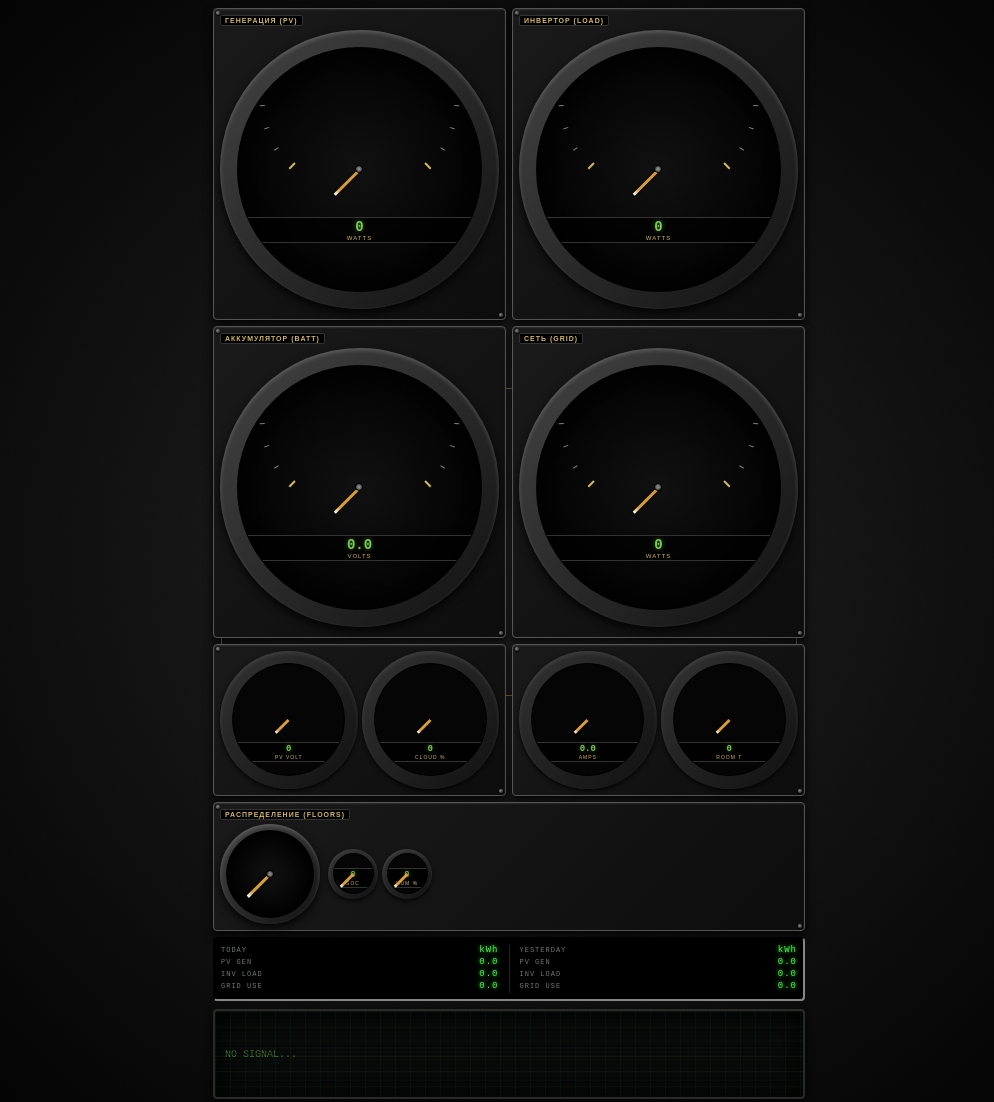
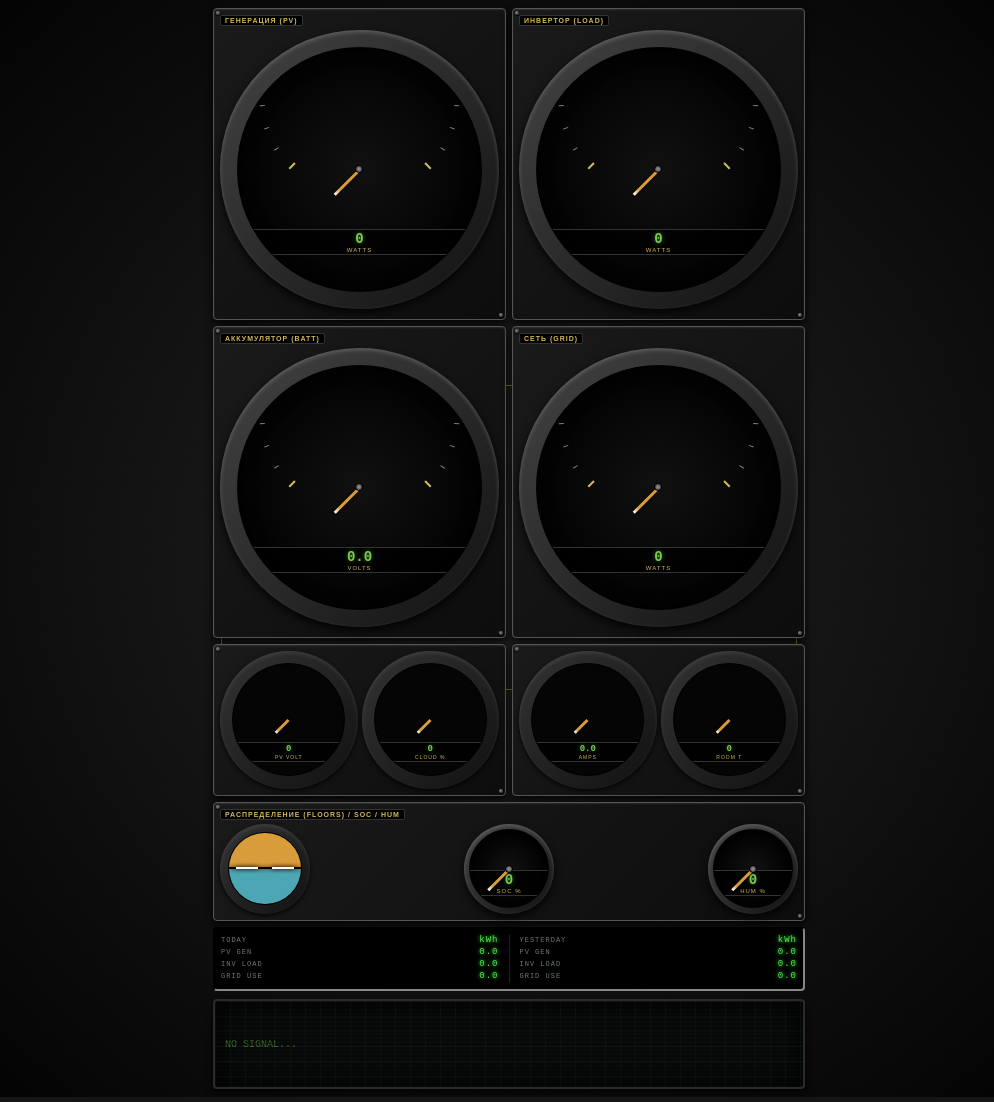
Before and after one commit to Paulpacs/subsolar, a plain HTML site: page index.html in a window 1280 px wide. Shown: the whole page, without its empty margins (131-1125 px from the left). Drawn offline with Linux system fonts and the light colour scheme; no server answers.

Commit message:
Update index.html

```diff
--- a/index.html
+++ b/index.html
@@ -116,7 +116,7 @@
   }
 
   /* Ticks */
-  .gauge-ticks { position: absolute; inset: 0; border-radius: 50%; }
+  .gauge-ticks { position: absolute; inset: 0; border-radius: 50%; z-index: 2;}
   .tick {
     position: absolute; top: 0; left: 50%; width: 1px; height: 5px;
     background: var(--white); transform-origin: 50% 50px;
@@ -124,31 +124,26 @@
   }
   .tick.major { height: 8px; width: 2px; background: var(--warning-yellow); opacity: 1; }
 
-  /* Special Dual Needle Ticks */
-  .tick.dual-left { background: var(--cyan); }
-  .tick.dual-right { background: var(--amber); }
-
   /* Needle */
   .needle {
     position: absolute; bottom: 50%; left: 50%; width: 3px; height: 35px;
     transform-origin: bottom center; transform: rotate(-135deg);
-    margin-left: -1.5px; z-index: 2;
+    margin-left: -1.5px; z-index: 3;
     box-shadow: 0 1px 3px rgba(0,0,0,0.8);
     transition: transform 0.8s cubic-bezier(0.4, 0, 0.2, 1);
   }
   .needle.pv { background: linear-gradient(to top, var(--amber) 0%, var(--amber) 80%, #fff 100%); }
-  .needle.cyan { background: linear-gradient(to top, var(--cyan) 0%, var(--cyan) 80%, #fff 100%); }
 
   .needle-pivot {
     position: absolute; top: 50%; left: 50%; transform: translate(-50%, -50%);
     width: 8px; height: 8px; background: radial-gradient(circle, #999, #333);
-    border-radius: 50%; z-index: 3; border: 1px solid #000;
+    border-radius: 50%; z-index: 4; border: 1px solid #000;
   }
 
   /* Digital Readout */
   .gauge-digital {
-    position: absolute; bottom: 20%; width: 100%; text-align: center;
-    z-index: 1; background: rgba(0,0,0,0.7); padding: 1px 0;
+    position: absolute; bottom: 15%; width: 100%; text-align: center;
+    z-index: 2; background: rgba(0,0,0,0.8); padding: 1px 0;
     border-top: 1px solid #333; border-bottom: 1px solid #333;
   }
   .gauge-digital .num { font-family: 'Courier New', monospace; font-size: 14px; font-weight: bold; color: var(--lime); text-shadow: 0 0 5px rgba(122,204,80,0.5); }
@@ -175,6 +170,52 @@
   .mini-gauge .gauge-digital { bottom: 12%; }
   .mini-gauge .gauge-digital .num { font-size: 9px; }
   .mini-gauge .gauge-digital .lbl { font-size: 5px; }
+
+  /* =========================================
+     HORIZON GAUGE (ATTITUDE INDICATOR)
+     ========================================= */
+  .horizon-gauge {
+    position: relative; width: 100%; aspect-ratio: 1;
+    border-radius: 50%;
+    background: linear-gradient(135deg, #333, #111);
+    box-shadow: inset 0 2px 4px rgba(255,255,255,0.1), 0 2px 4px rgba(0,0,0,0.8);
+    display: flex; justify-content: center; align-items: center;
+    overflow: hidden;
+  }
+  .horizon-face {
+    position: relative; width: 82%; height: 82%; border-radius: 50%;
+    background: #000; border: 1px solid #000;
+    overflow: hidden;
+  }
+
+  /* The moving ball inside the gauge */
+  .horizon-ball {
+    position: absolute; width: 200%; height: 200%;
+    top: -50%; left: -50%;
+    background: linear-gradient(to bottom,
+      var(--amber) 0%, var(--amber) 50%,
+      var(--cyan) 50%, var(--cyan) 100%);
+    transition: transform 1s cubic-bezier(0.4, 0, 0.2, 1);
+    z-index: 1;
+  }
+
+  /* The horizon line (black separator) */
+  .horizon-line {
+    position: absolute; width: 100%; height: 2px; background: #000;
+    top: 50%; transform: translateY(-50%); z-index: 2;
+    box-shadow: 0 0 4px rgba(0,0,0,0.8);
+  }
+
+  /* Fixed aircraft reticle overlay (for style) */
+  .horizon-reticle {
+    position: absolute; inset: 0; z-index: 3; pointer-events: none;
+  }
+  .horizon-reticle::before {
+    content: ''; position: absolute; top: 50%; left: 10%; width: 30%; height: 2px; background: #fff; transform: translateY(-50%); box-shadow: 0 0 4px #000;
+  }
+  .horizon-reticle::after {
+    content: ''; position: absolute; top: 50%; right: 10%; width: 30%; height: 2px; background: #fff; transform: translateY(-50%); box-shadow: 0 0 4px #000;
+  }
 
   /* TOGGLE SWITCHES */
   .switch-row { display: flex; justify-content: space-between; align-items: center; margin-top: 4px; }
@@ -386,41 +427,47 @@
 
   </div>
 
-  <!-- SHARED FLOOR GAUGE & EXTRA MINI GAUGES -->
+  <!-- HORIZON GAUGE & SOC/HUMIDITY ROW -->
   <div class="panel" style="grid-column: 1 / -1; z-index: 2;">
-    <div class="panel-label">РАСПРЕДЕЛЕНИЕ (FLOORS)</div>
+    <div class="panel-label">РАСПРЕДЕЛЕНИЕ (FLOORS) / SOC / HUM</div>
 
-    <div style="display: flex; gap: 8px; align-items: center;">
+    <div style="display: flex; gap: 8px; align-items: center; justify-content: space-between;">
 
-      <!-- Dual Needle Gauge for Floors -->
-      <div class="gauge-container" style="width: 100px; height: 100px; margin: 0;">
+      <!-- HORIZON GAUGE (1st Floor Bottom, 2nd Floor Top) -->
+      <div class="horizon-gauge" style="width: 90px; height: 90px;">
+        <div class="horizon-face">
+          <div class="horizon-ball" id="horizonBall"></div>
+          <div class="horizon-line"></div>
+          <div class="horizon-reticle"></div>
+        </div>
+      </div>
+
+      <!-- SOC GAUGE -->
+      <div class="gauge-container" style="width: 90px; height: 90px; margin: 0;">
         <div class="gauge-bezel">
           <div class="gauge-face">
-            <!-- Ticks generated via JS -->
-            <div class="gauge-ticks" id="ticksDual"></div>
-            <!-- Left Needle (1st Floor) -->
-            <div class="needle cyan" id="needleFloor1" style="height: 32px;"></div>
-            <!-- Right Needle (2nd Floor) -->
-            <div class="needle pv" id="needleFloor2" style="height: 32px;"></div>
+            <div class="gauge-ticks" id="ticksSoc"></div>
+            <div class="needle pv" id="needleSoc" style="height: 30px;"></div>
             <div class="needle-pivot"></div>
+            <div class="gauge-digital">
+              <div class="num" id="battSoc">0</div>
+              <div class="lbl">SOC %</div>
+            </div>
           </div>
         </div>
       </div>
 
-      <!-- SOC & HUMIDITY MINI GAUGES -->
-      <div style="display: flex; gap: 4px; flex: 1;">
-        <div class="mini-gauge" style="max-width: 50px;">
-          <div class="mini-gauge-face">
-            <div class="gauge-ticks" id="ticksSoc"></div>
-            <div class="needle pv" id="needleSoc"></div>
-            <div class="gauge-digital"><div class="num" id="battSoc">0</div><div class="lbl">SOC</div></div>
-          </div>
-        </div>
-        <div class="mini-gauge" style="max-width: 50px;">
-          <div class="mini-gauge-face">
+      <!-- HUMIDITY GAUGE -->
+      <div class="gauge-container" style="width: 90px; height: 90px; margin: 0;">
+        <div class="gauge-bezel">
+          <div class="gauge-face">
             <div class="gauge-ticks" id="ticksHum"></div>
-            <div class="needle pv" id="needleHum"></div>
-            <div class="gauge-digital"><div class="num" id="dhtHum">0</div><div class="lbl">HUM %</div></div>
+            <div class="needle pv" id="needleHum" style="height: 30px;"></div>
+            <div class="needle-pivot"></div>
+            <div class="gauge-digital">
+              <div class="num" id="dhtHum">0</div>
+              <div class="lbl">HUM %</div>
+            </div>
           </div>
         </div>
       </div>
@@ -496,23 +543,6 @@ buildTicks('ticksTemp', 10, 2, 30);
 buildTicks('ticksSoc', 10, 2, 30);
 buildTicks('ticksHum', 10, 2, 30);
 
-// Generate the Custom Dual Needle Ticks for Floors
-const dualContainer = document.getElementById('ticksDual');
-for (let i = 0; i <= 10; i++) {
-  const tickL = document.createElement('div');
-  tickL.className = 'tick dual-left';
-  const angleL = -135 + (135 * (i / 10));
-  tickL.style.transform = `rotate(${angleL}deg) translateY(-42px)`;
-  dualContainer.appendChild(tickL);
-
-  const tickR = document.createElement('div');
-  tickR.className = 'tick dual-right';
-  const angleR = 135 - (135 * (i / 10));
-  tickR.style.transform = `rotate(${angleR}deg) translateY(-42px)`;
-  dualContainer.appendChild(tickR);
-}
-
-
 function setNeedle(needleId, val, max) {
   const needle = document.getElementById(needleId);
   if (!needle) return;
@@ -521,22 +551,32 @@ function setNeedle(needleId, val, max) {
   needle.style.transform = `rotate(${angle}deg)`;
 }
 
-function setDualNeedles(valLeft, valRight, total) {
-  const n1 = document.getElementById('needleFloor1');
-  const n2 = document.getElementById('needleFloor2');
-  if (!n1 || !n2) return;
+// HORIZON GAUGE HELPER
+// Moves the ball up or down. Top is 2nd floor (amber), Bottom is 1st floor (cyan).
+function setHorizon(valTop, valBottom) {
+  const ball = document.getElementById('horizonBall');
+  if (!ball) return;
 
-  // Calculate percentages (if total is 0, drop needles to 0)
-  let pct1 = total > 0 ? (valLeft / total) : 0;
-  let pct2 = total > 0 ? (valRight / total) : 0;
+  const total = valTop + valBottom;
+  if (total === 0) {
+    // Default to level horizon if no power is being drawn
+    ball.style.transform = 'translateY(0%)';
+    return;
+  }
 
-  // Map left needle to left half of dial (-135 to 0)
-  const angle1 = -135 + (135 * pct1);
-  n1.style.transform = `rotate(${angle1}deg)`;
+  // Calculate the percentage of the top (2nd floor) load
+  const topPct = valTop / total;
 
-  // Map right needle to right half of dial (135 to 0)
-  const angle2 = 135 - (135 * pct2);
-  n2.style.transform = `rotate(${angle2}deg)`;
+  // If topPct is 0.5, translateY is 0 (horizon is in the middle)
+  // If topPct is 1.0 (all top), translateY goes up (negative value pushes it into view)
+  // If topPct is 0.0 (all bottom), translateY goes down.
+  // We multiply by 100 because the ball is 200% height.
+  const shiftY = (0.5 - topPct) * 100;
+
+  // Cap the movement so we can still see some color
+  const cappedY = Math.max(-40, Math.min(40, shiftY));
+
+  ball.style.transform = `translateY(${cappedY}%)`;
 }
 
 /* ---------- WEATHER ---------- */
@@ -544,23 +584,14 @@ async function fetchWeather() {
   try {
     const res = await fetch(WEATHER_API_URL);
     const w = await res.json();
-
     const now = new Date();
-    const currentHourStr = now.getFullYear() + '-' +
-      String(now.getMonth() + 1).padStart(2, '0') + '-' +
-      String(now.getDate()).padStart(2, '0') + 'T' +
-      String(now.getHours()).padStart(2, '0') + ':00';
-
+    const currentHourStr = now.getFullYear() + '-' + String(now.getMonth() + 1).padStart(2, '0') + '-' + String(now.getDate()).padStart(2, '0') + 'T' + String(now.getHours()).padStart(2, '0') + ':00';
     let currentIndex = w.hourly.time.indexOf(currentHourStr);
     if (currentIndex === -1) currentIndex = 8;
-    const nextIndex = currentIndex + 1;
-
     document.getElementById('wTemp').textContent = w.current.temperature_2m + '°C';
     document.getElementById('wIrrNow').textContent = w.current.shortwave_radiation;
     document.getElementById('wSun').textContent = w.daily.sunrise[0].split('T')[1] + ' / ' + w.daily.sunset[0].split('T')[1];
-  } catch (e) {
-    console.error('Weather fetch failed:', e);
-  }
+  } catch (e) { console.error('Weather fetch failed:', e); }
 }
 
 /* ---------- DATA FETCHING ---------- */
@@ -720,9 +751,9 @@ async function fetchData() {
     setNeedle('needleSoc', battSoc || 0, 100);
     setNeedle('needleHum', dhtHum || 0, 100);
 
-    // Dual Needle Floor Gauge
+    // Horizon Gauge (Floors)
     const floor1 = Math.max(0, (totalGrid||0) - (floorGrid||0));
-    setDualNeedles(floor1, floorGrid || 0, totalGrid || 0);
+    setHorizon(floorGrid || 0, floor1); // Top is 2nd floor, Bottom is 1st floor
 
     // LED Screen (Daily Totals)
     const todayPv = num(data.today_pv_kwh) || 0;
```
